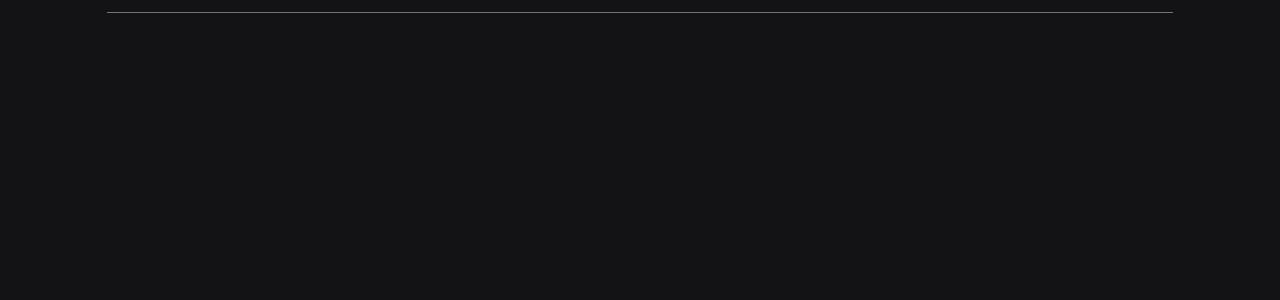
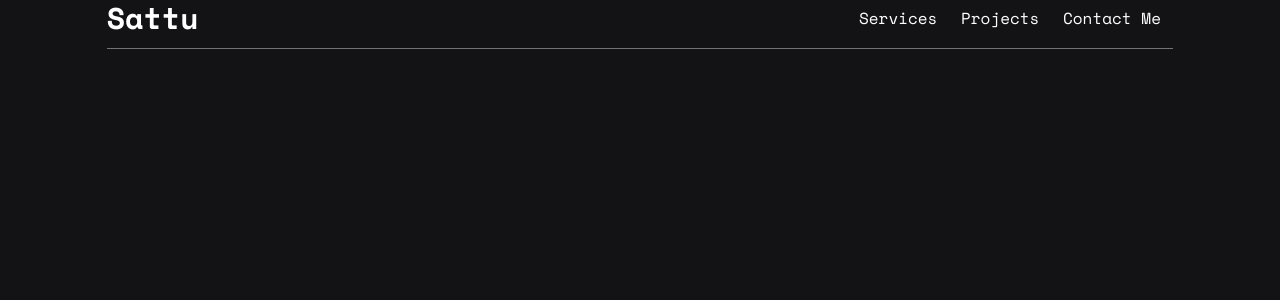
Before and after one commit to LoaGnadjouSoumahoro/my-portfolio, a Next.js app: page / in a window 1280 px wide. Shown: the top 300 px of the page. Built offline with nearby package versions, Linux system fonts and the light colour scheme.

Commit message:
Résolution du problème d'affichage de la navbar

```diff
--- a/app/Navbar.tsx
+++ b/app/Navbar.tsx
@@ -1,12 +1,57 @@
 "use client";
 import React, { useState } from "react";
+import { RxHamburgerMenu } from "react-icons/rx";
 
 type Props = {};
 
 const Navbar = (props: Props) => {
   const [showNav, setShowNav] = useState<boolean>(false);
   return (
-    <div className="flex items-center justify-between flex-nowrap w-full pb-3 border-b-[1px] border-neutral-500"></div>
+    <div className="flex items-center justify-between  flex-nowrap w-full pb-3 border-b-[1px] border-neutral-500">
+      <div className="sm:text-3xl text-xl font-bold inline-block">
+        <a href="/" className="inline-block">
+          Sattu
+        </a>
+      </div>
+      <div className="sm:hidden" onClick={() => setShowNav(!showNav)}>
+        <RxHamburgerMenu size={24} />
+      </div>
+      <nav
+        className={`max-sm:absolute max-sm:w-full left-0 transition ease-in duration-300 ${
+          showNav ? "top-16 visible" : "max-sm:invisible top-0"
+        }`}
+      >
+        <ul className="flex items-center max-sm:text-sm justify-between max-sm:justify-around">
+          <li
+            className={`py-1 hover:bg-neutral-700 transition ease-in duration-300 delay-100 rounded mx-1 ${
+              showNav ? "max-sm:translate-x-0" : "max-sm:-translate-x-32"
+            }`}
+          >
+            <a href="#services" className="px-2">
+              Services
+            </a>
+          </li>
+          <li
+            className={`py-1 hover:bg-neutral-700  rounded mx-1 transition ease-in duration-300 delay-200 ${
+              showNav ? "max-sm:translate-x-0" : "max-sm:-translate-x-40"
+            }`}
+          >
+            <a href="#projects" className="px-2">
+              Projects
+            </a>
+          </li>
+          <li
+            className={`py-1 hover:bg-neutral-700  transition ease-in duration-300 rounded mx-1 delay-300 ${
+              showNav ? "max-sm:translate-x-0" : "max-sm:-translate-x-52"
+            } rounded mx-1`}
+          >
+            <a href="#contact" className="whitespace-nowrap px-2">
+              Contact Me
+            </a>
+          </li>
+        </ul>
+      </nav>
+    </div>
   );
 };
 
```
